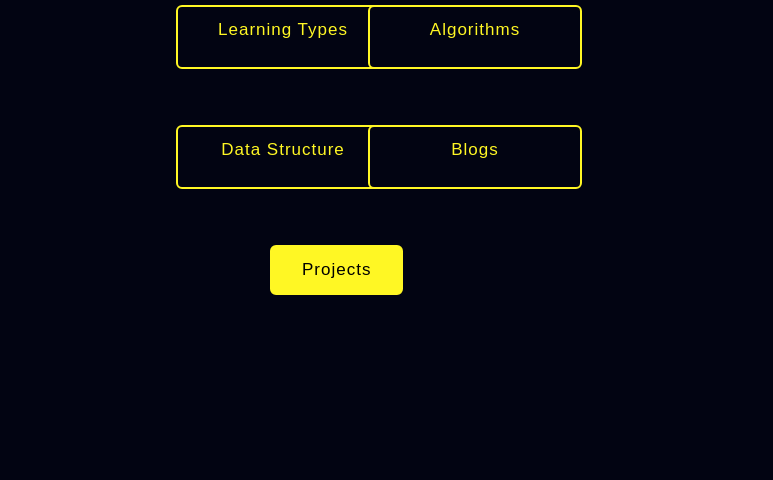
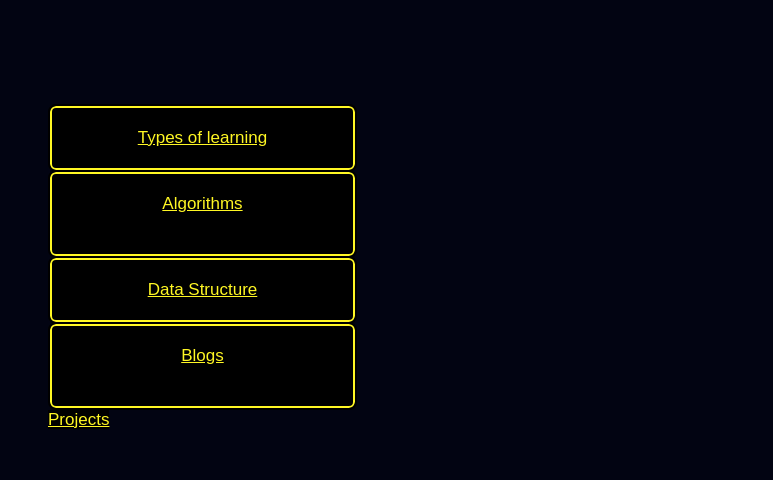
Before and after one commit to 0xthem7/BCU, a plain HTML site: page Web Development/Mario Learning/programs.html in a window 1280 px wide. Shown: the part 425-905 px from the top of the page, 336-1109 px from the left. Drawn offline with Linux system fonts and the light colour scheme.

Commit message:
Modification of website; Program

```diff
--- a/Web Development/Mario Learning/programs.html
+++ b/Web Development/Mario Learning/programs.html
@@ -45,7 +45,31 @@
         </table>
         <a href="projects.html" class="btn">Projects</a>
     </div>
-
+    <div class="text-boxPhone">
+        <table>
+            <tr>
+            <td class="TL">
+                <a href="learning.html"><p>Types of learning</p></a>
+            </td>
+        </tr>
+        <tr>
+             <td>
+                <a href="algorithms.html" class="AL"><p> Algorithms</p></a><br>
+            </td>
+        </tr>
+        <tr >
+            <td>
+                <a href="ds.html" class="DS"><p>Data Structure</p></a>
+            </td>
+        </tr>
+        <tr>
+            <td>
+                <a href="blogs.html" class="N"><p>Blogs</p></a><br>
+            </td>
+        </tr>
+        </table>
+        <a href="projects.html" class="btn">Projects</a>
+    </div>
 
 </body>
 </html>
--- a/Web Development/Mario Learning/styles/programs.css
+++ b/Web Development/Mario Learning/styles/programs.css
@@ -92,3 +92,44 @@ html,body{
     color: #000;
     margin-left: 30px;
 }
+
+.text-boxPhone{
+    display: none;
+}
+
+@media only screen and (max-width:1440px){
+    .text-box{
+        display: none;
+    }
+
+    .text-boxPhone{
+        display: block;
+        margin-top: 20%;
+        margin-left: 30%;
+        font-size: 17px;
+
+    }
+
+
+    .text-boxPhone .TL{
+        margin-top: 20%;
+    }
+
+
+    td{
+        width: 70%;
+        padding: 20px 40px;
+        border-radius: 6px;
+        border: 2px solid #fff724;
+        background: #000;
+        outline: 2px solid #000;
+
+    }
+    .text-boxPhone p, a{
+        color: #fff724;
+        text-align: center;
+        background: #000;
+    }
+
+
+}
```
